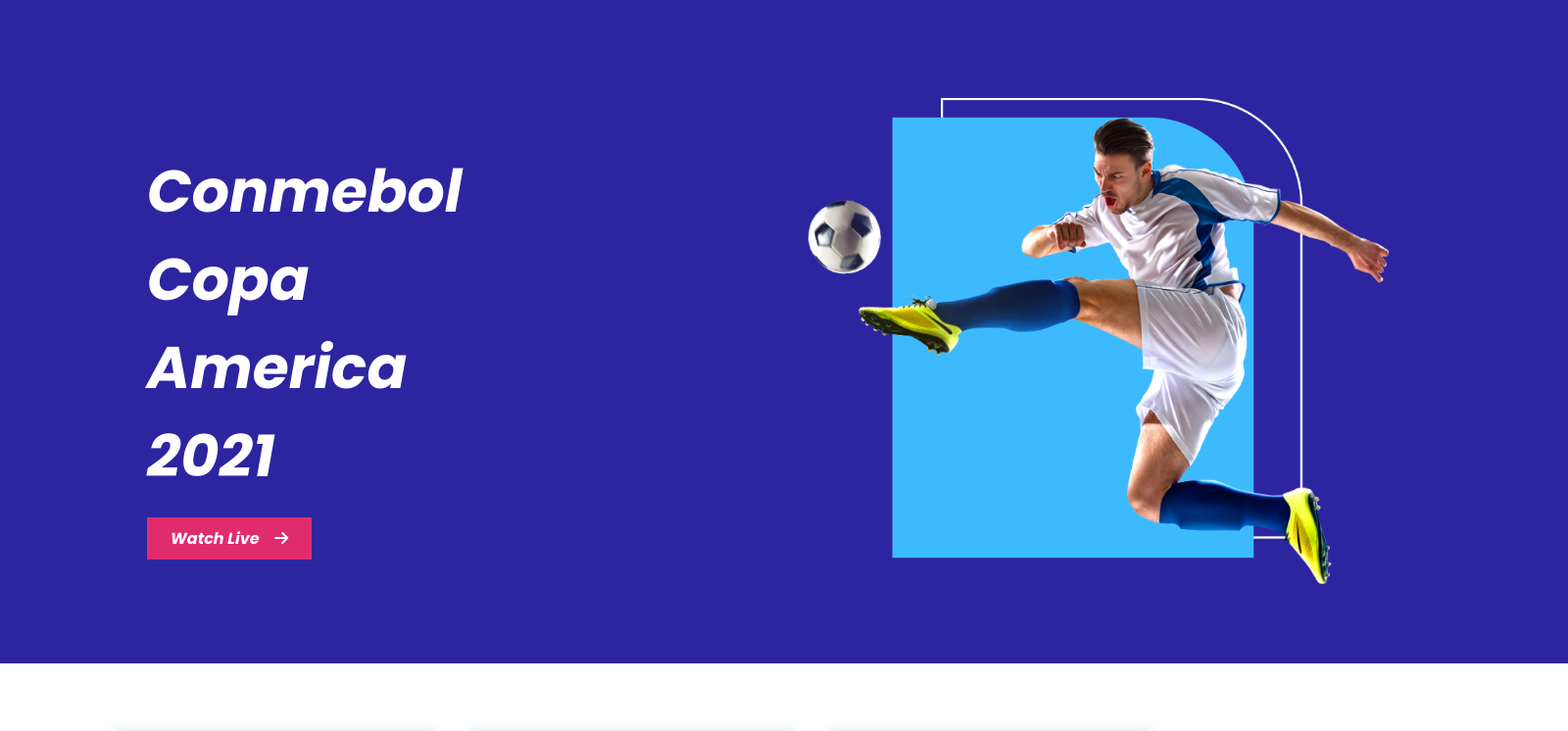
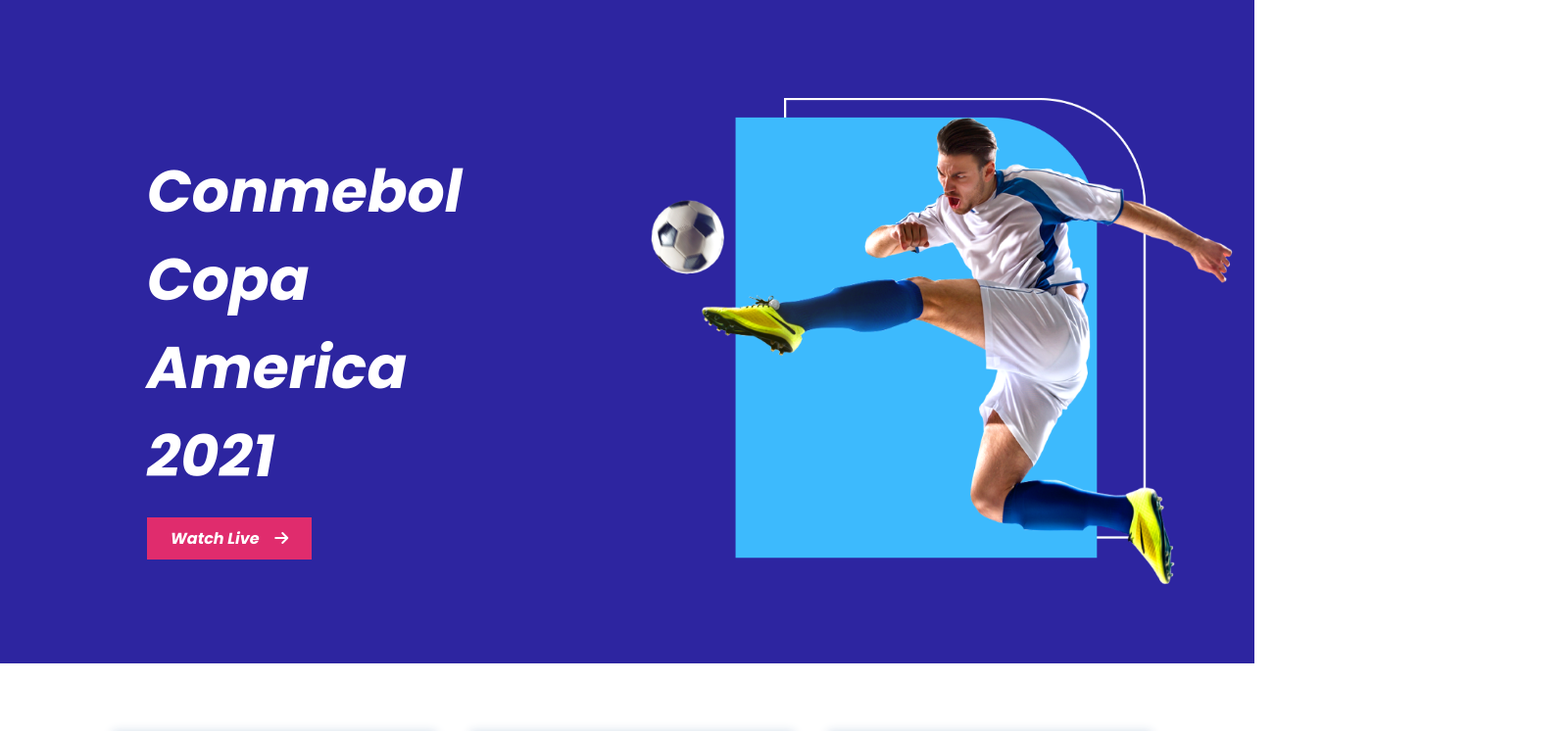
Before and after one commit to MIMustak/responsive-football, a plain HTML site: page index.html in a window 1280 px wide. Shown: the top 746 px of the page at 98% size, 1600 px wide, since content can reach past the window. Drawn offline with Linux system fonts and the light colour scheme.

Commit message:
banner-width change

```diff
--- a/style.css
+++ b/style.css
@@ -21,7 +21,7 @@ i{
     display:grid;
     grid-template-columns: repeat(2,1fr);
     background-color: #2D25A0;
-    width: 1600px;
+    width:1;
     height: 677px;
 
 }
```
